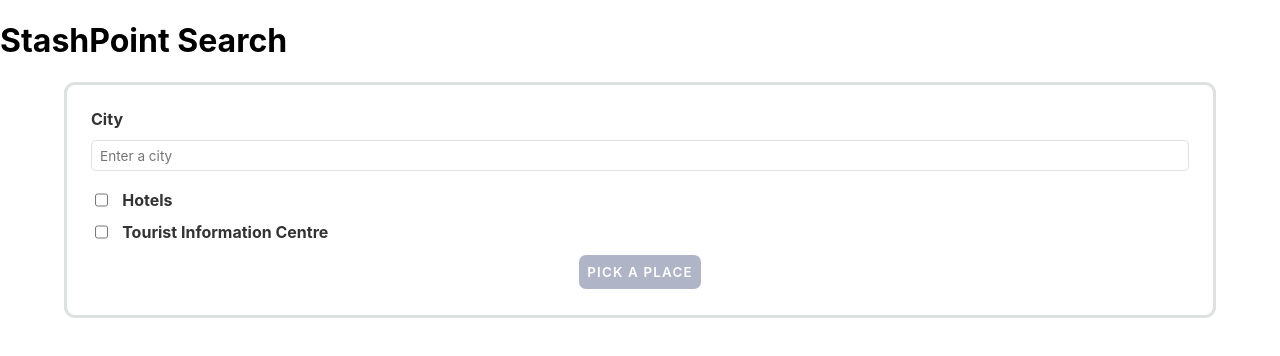
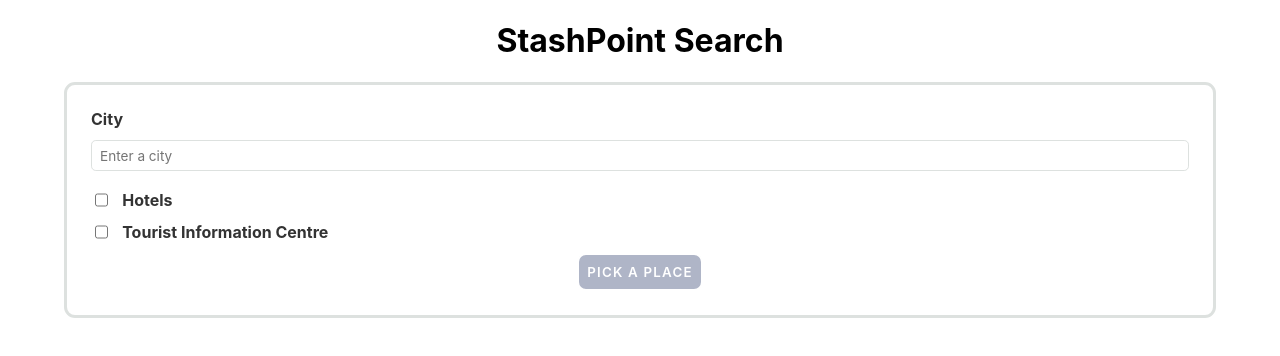
Before and after one commit to jennah2121/stashpoints, a React (Vite) app: page / in a window 1280 px wide. Shown: the top 356 px of the page. Built offline with nearby package versions, Linux system fonts and the light colour scheme.

Commit message:
Style App

```diff
--- a/src/components/App/App.js
+++ b/src/components/App/App.js
@@ -2,6 +2,13 @@
 import Form from '../Form/form.js';
 import { getStashpoints } from '../utils/getStashpoints.js';
 import Card from '../Card/card.js';
+import styled from 'styled-components';
+
+const AppStyle = styled.div`
+  width: 100%;
+  height: 100%;
+  text-align: center;
+`;
 
 export default class App extends React.Component {
   constructor(props) {
@@ -49,7 +56,7 @@
   render() {
     const { stashPoints, formSubmitted } = this.state;
     return (
-      <div>
+      <AppStyle>
         <h1>StashPoint Search</h1>
         {!formSubmitted ? (
           <Form
@@ -66,7 +73,7 @@
         ) : (
           <p>Loading...</p>
         )}
-      </div>
+      </AppStyle>
     );
   }
 }
```
